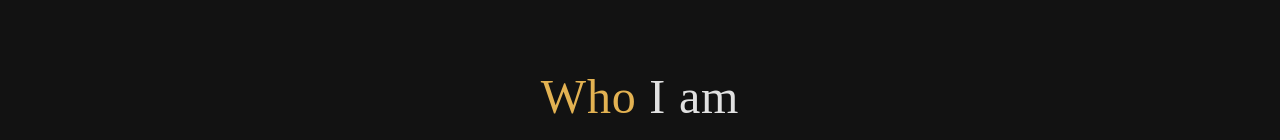
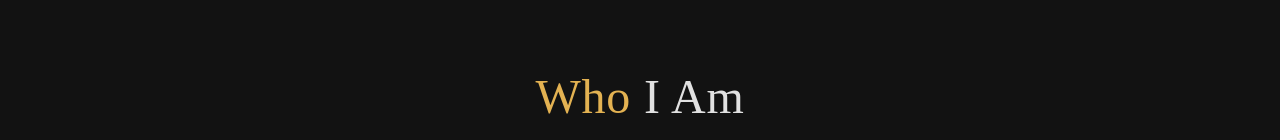
Before and after one commit to ItsNotCam/Portfolio-Site, a React (Vite) app: page / in a window 1280 px wide. Shown: the part 812-952 px from the top of the page. Built offline with nearby package versions, Linux system fonts and the light colour scheme; the HTML template or start-up script is replaced by a standard one; a web font is replaced by a local one.

Commit message:
capitalized Who I Am

```diff
--- a/src/pages/about/About.tsx
+++ b/src/pages/about/About.tsx
@@ -12,7 +12,7 @@ export default function About(): JSX.Element {
     <section id="about">
       <h1 className="section-title">
         <span className="color-alt">Who</span>
-        <span className="color-light"> I am</span>
+        <span className="color-light"> I Am</span>
       </h1>
       <div className="about-container">
         <div className="about-description">
```
